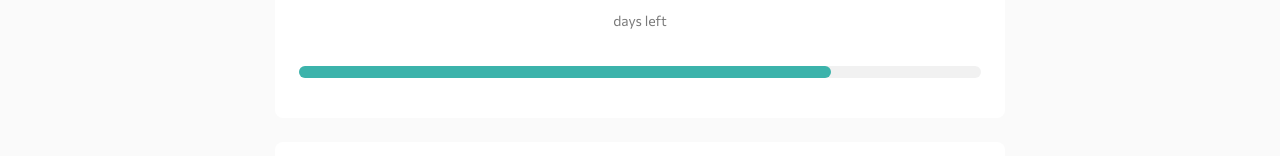
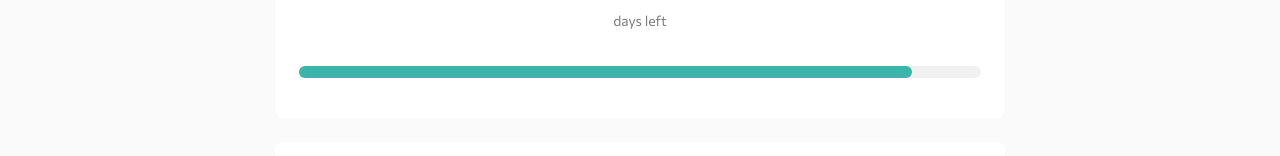
Before and after one commit to ashashlin/crowdfunding-product-page-main, a plain HTML site: page index.html in a window 1280 px wide. Shown: the part 820-976 px from the top of the page. Drawn offline with nearby package versions, Linux system fonts and the light colour scheme.

Commit message:
make the progress bar dynamic

```diff
--- a/index.html
+++ b/index.html
@@ -89,7 +89,7 @@
         <div class="data__container js-data__container">
         </div>
         <div class="data__progress-bar">
-          <span class="data__progress"></span>
+          <span class="data__progress js-data__progress"></span>
         </div>
       </div>
       <div class="project__about">
--- a/scripts/script.js
+++ b/scripts/script.js
@@ -112,6 +112,11 @@ export function renderProjectData() {
 
   document.querySelector('.js-data__container')
     .innerHTML = projectDataHTML;
+
+  const progress = document.querySelector('.js-data__progress');
+  const totalAmt = 100000;
+
+  progress.style.width = `${(backedAmt / totalAmt) * 100}%`;
 }
 
 renderProjectData();
--- a/style.css
+++ b/style.css
@@ -330,7 +330,6 @@ a {
 
 .data__progress {
   position: absolute;
-  width: 78%;
   height: .75rem;
   background-color: var(--cyan);
   border-radius: var(--br-1);
```
